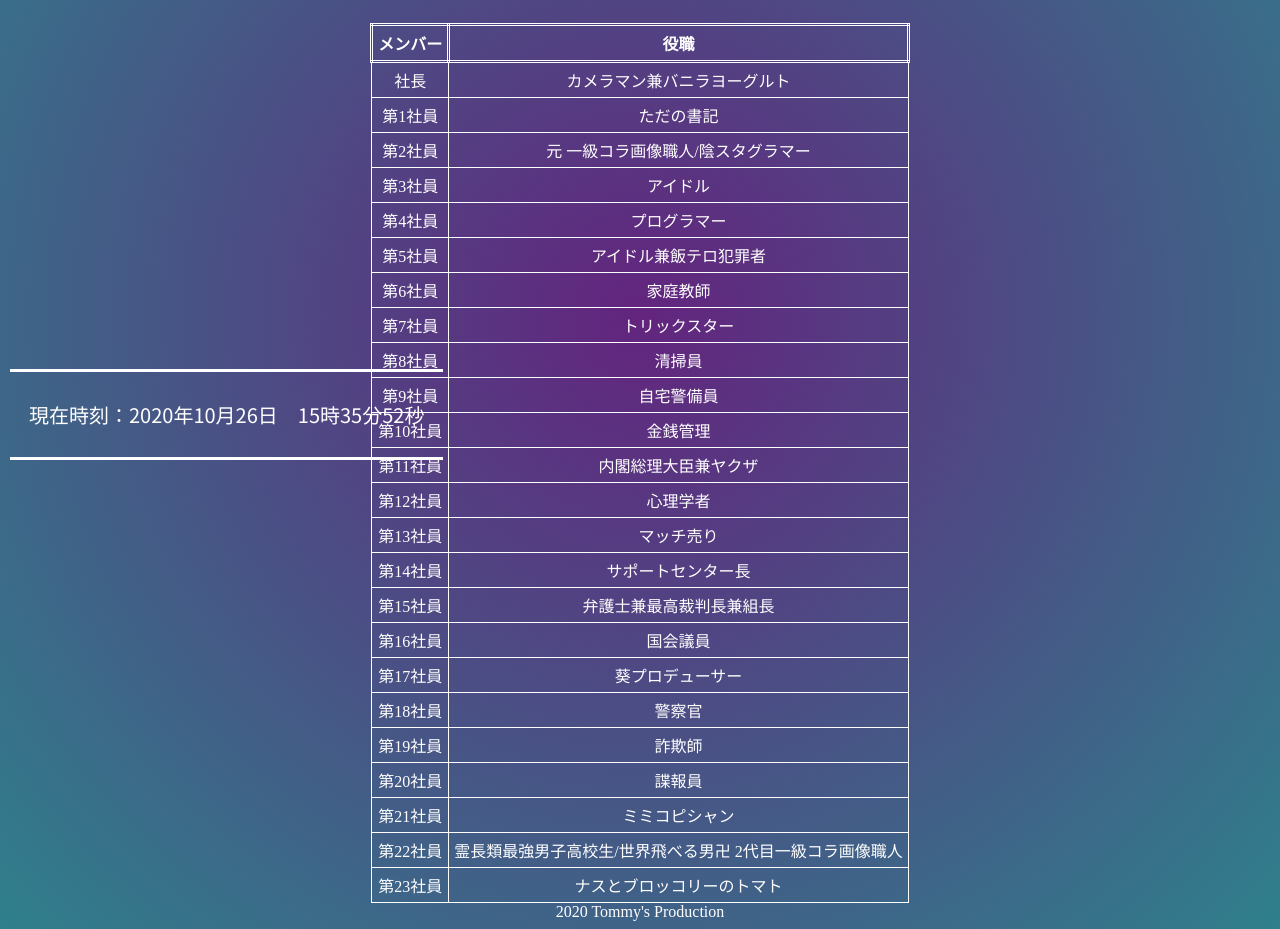
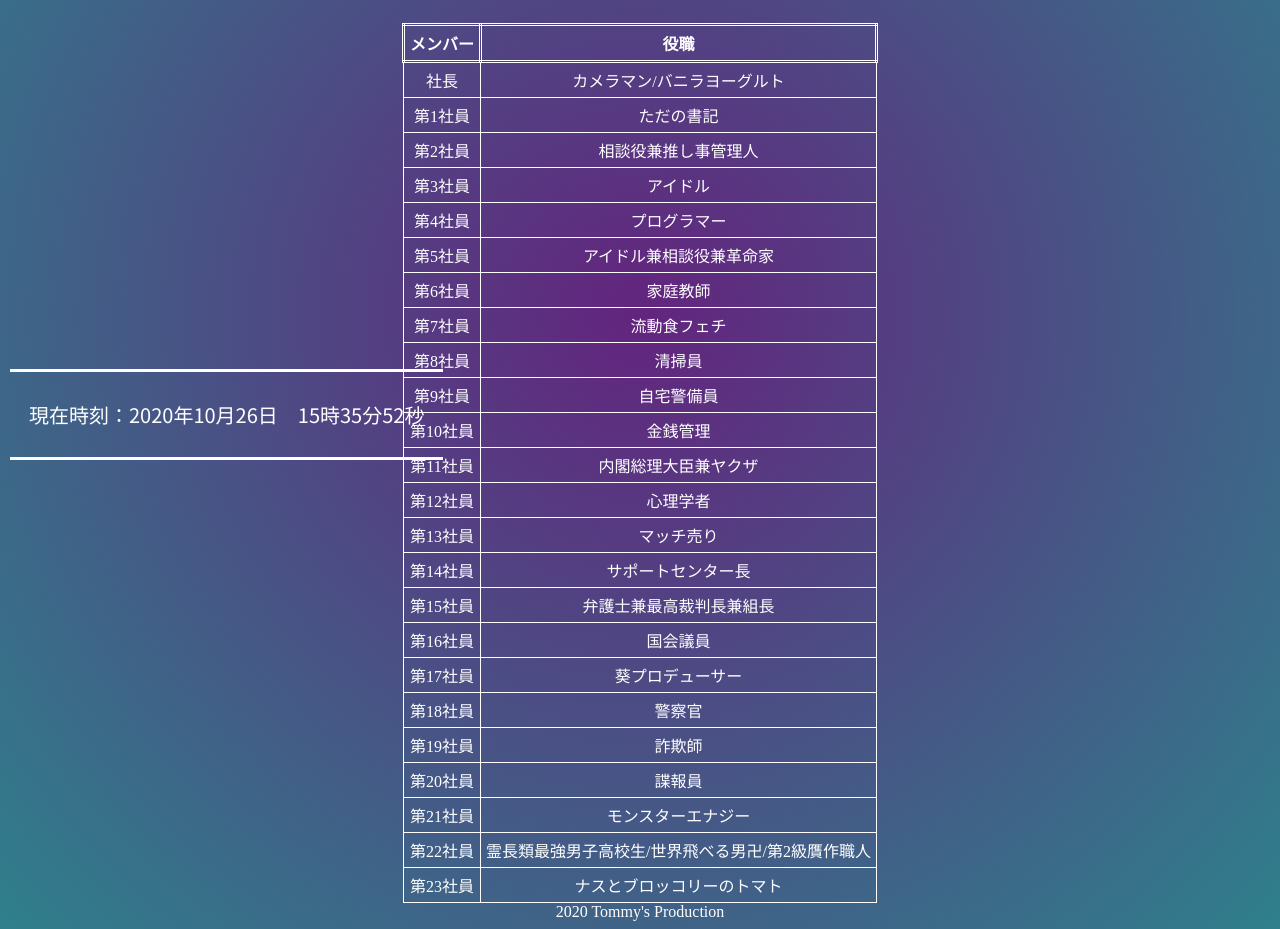
Before and after one commit to TommysProduction/TommysProduction.github.io, a plain HTML site: page position.html in a window 1280 px wide. Shown: the part 300-1229 px from the top of the page. Drawn offline with Linux system fonts and the light colour scheme.

Commit message:
fix position and introduction

```diff
--- a/position.html
+++ b/position.html
@@ -53,7 +53,7 @@
 				社長
 			</td>
 			<td>
-				カメラマン兼バニラヨーグルト
+				カメラマン/バニラヨーグルト
 			</td>
 		</tr>
 		<tr>
@@ -69,7 +69,7 @@
 				第2社員
 			</td>
 			<td>
-				元 一級コラ画像職人/陰スタグラマー
+				相談役兼推し事管理人
 			</td>
 		</tr>
 		<tr>
@@ -93,7 +93,7 @@
 				第5社員
 			</td>
 			<td>
-				アイドル兼飯テロ犯罪者
+				アイドル兼相談役兼革命家
 			</td>
 		</tr>
 		<tr>
@@ -109,7 +109,7 @@
 				第7社員
 			</td>
 			<td>
-				トリックスター
+				流動食フェチ
 			</td>
 		</tr>
 		<tr>
@@ -221,7 +221,7 @@
 				第21社員
 			</td>
 			<td>
-				ミミコピシャン
+				モンスターエナジー
 			</td>
 		</tr>
 		<tr>
@@ -229,7 +229,7 @@
 				第22社員
 			</td>
 			<td>
-				霊長類最強男子高校生/世界飛べる男卍 2代目一級コラ画像職人
+				霊長類最強男子高校生/世界飛べる男卍/第2級贋作職人
 			</td>
 		</tr>
 		<tr>
```
Also changed, not shown: index.html (+1 -1 lines), introduction.html (+4 -1 lines), 1 other file.
